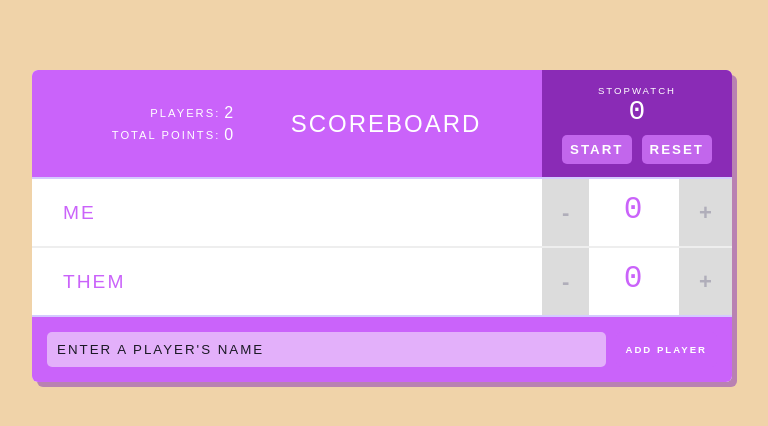
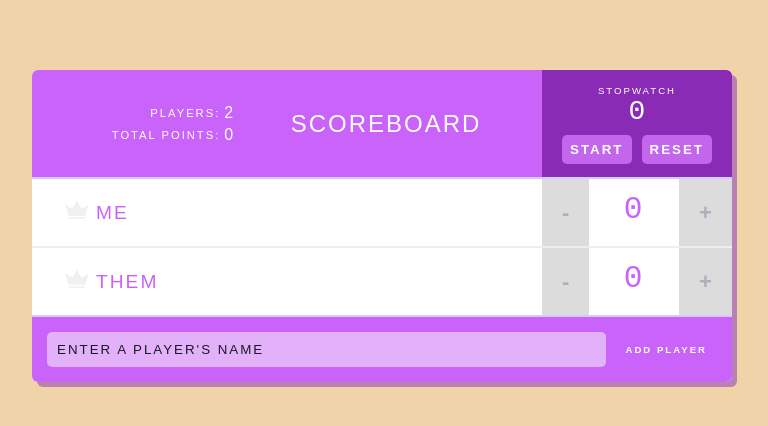
Before and after one commit to BrannanC/scoreboard, a React (Create React App) app: page / in a window 1280 px wide. Shown: the top 426 px of the page, without its empty margins (258-1026 px from the left). Built offline with nearby package versions, Linux system fonts and the light colour scheme.

Commit message:
PropTypes and crown

```diff
--- a/package.json
+++ b/package.json
@@ -3,6 +3,7 @@
   "version": "0.1.0",
   "private": true,
   "dependencies": {
+    "prop-types": "^15.6.2",
     "react": "^16.5.2",
     "react-dom": "^16.5.2",
     "react-scripts": "2.0.4"
--- a/src/App.js
+++ b/src/App.js
@@ -53,7 +53,17 @@ prevPlayerId = 2;
     });
   }
 
+  getHighScore = () => {
+    const scores = this.state.players.map( p => p.score );
+    const highScore = Math.max(...scores);
+    if (highScore) {
+      return highScore;
+    }
+    return null;
+  }
+
   render () {
+    const highScore = this.getHighScore();
     return (
       <div className="scoreboard">
 
@@ -70,6 +80,7 @@ prevPlayerId = 2;
           index={index}
           changeScore={this.handleScoreChange}
           removePlayer={this.handleRemovePlayer}
+          isHighScore={highScore === player.score}
         />
        )}
 
--- /dev/null
+++ b/src/Icon.js
@@ -0,0 +1,10 @@
+import React from 'react';
+
+const Icon = (props) =>
+    <svg viewBox="0 0 44 35" className={ props.isHighScore ? 'is-high-score' : null }>
+     <path d="M26.7616 10.6207L21.8192 0L16.9973 10.5603C15.3699 14.1207 10.9096 15.2672 7.77534 12.9741L0 7.24138L6.56986 28.8448H37.0685L43.5781 7.72414L35.7425 13.0948C32.6685 15.2672 28.3288 14.0603 26.7616 10.6207Z" transform="translate(0 0.301727)"/>
+     <rect width="30.4986" height="3.07759" transform="translate(6.56987 31.5603)"/>
+    </svg>;
+
+
+export default Icon;
--- a/src/Player.js
+++ b/src/Player.js
@@ -1,20 +1,35 @@
-import React from 'react';
+import React, { PureComponent } from 'react';
 import Counter from './Counter';
+import PropTypes from 'prop-types';
+import Icon from './Icon';
 
-const Player = (props) => {
+class Player extends PureComponent {
+
+    static PropTypes = {
+        changeScore: PropTypes.func,
+        removePlayer: PropTypes.func,
+        name: PropTypes.string.isRequired,
+        score: PropTypes.number.isRequired,
+        id: PropTypes.number,
+        index: PropTypes.number
+    }
+
+    render() {
         return (
             <div className="player">
               <span className='player-name'>
-        <button className="remove-player" onClick={ () => props.removePlayer(props.id) }>x</button>
-      {props.name}
+              <button className="remove-player" onClick={ () => this.props.removePlayer(this.props.id) }>x</button>
+              <Icon isHighScore={this.props.isHighScore}/>
+            {this.props.name}
               </span>
               <Counter
-        score={props.score}
-        index={props.index}
-        changeScore={props.changeScore}
+              score={this.props.score}
+              index={this.props.index}
+              changeScore={this.props.changeScore}
               />
             </div>
           );
     }
+  }
 
   export default Player;
```
Lines whose indentation alone changed are shown as unchanged.
